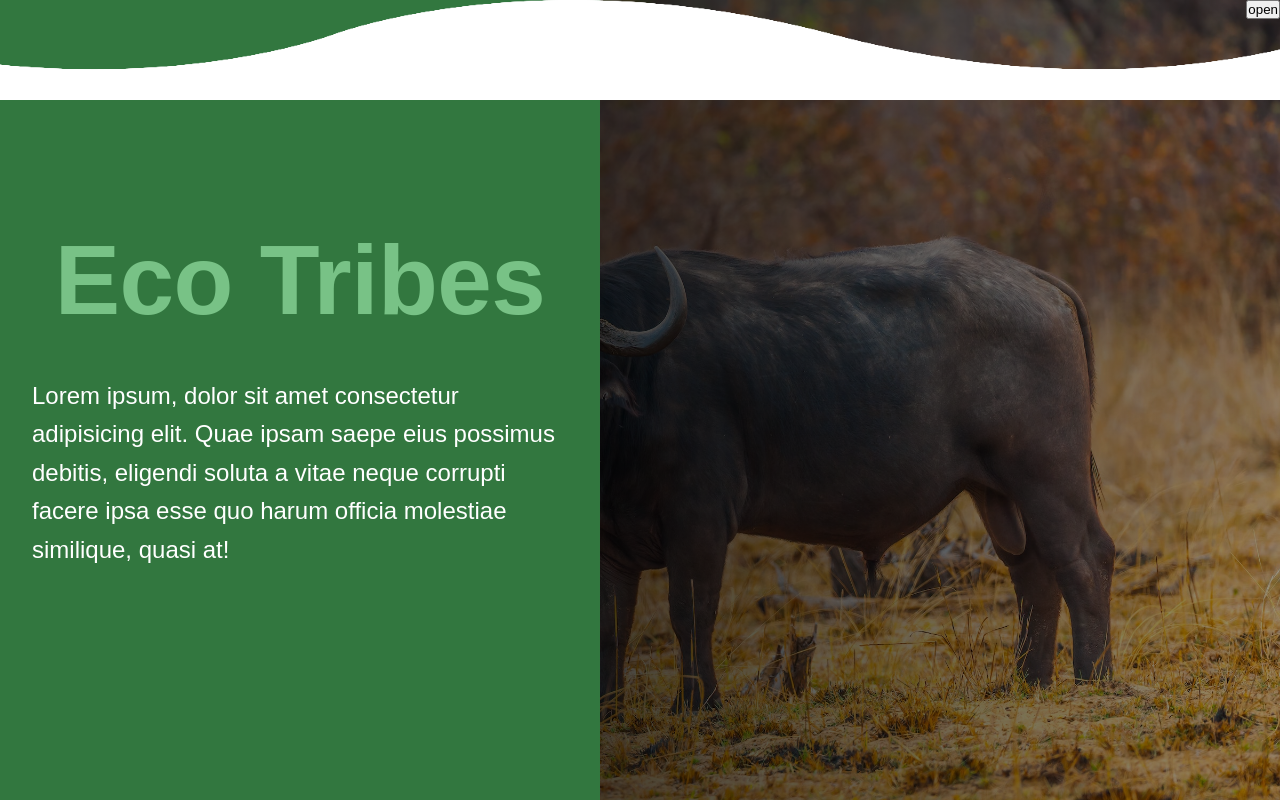
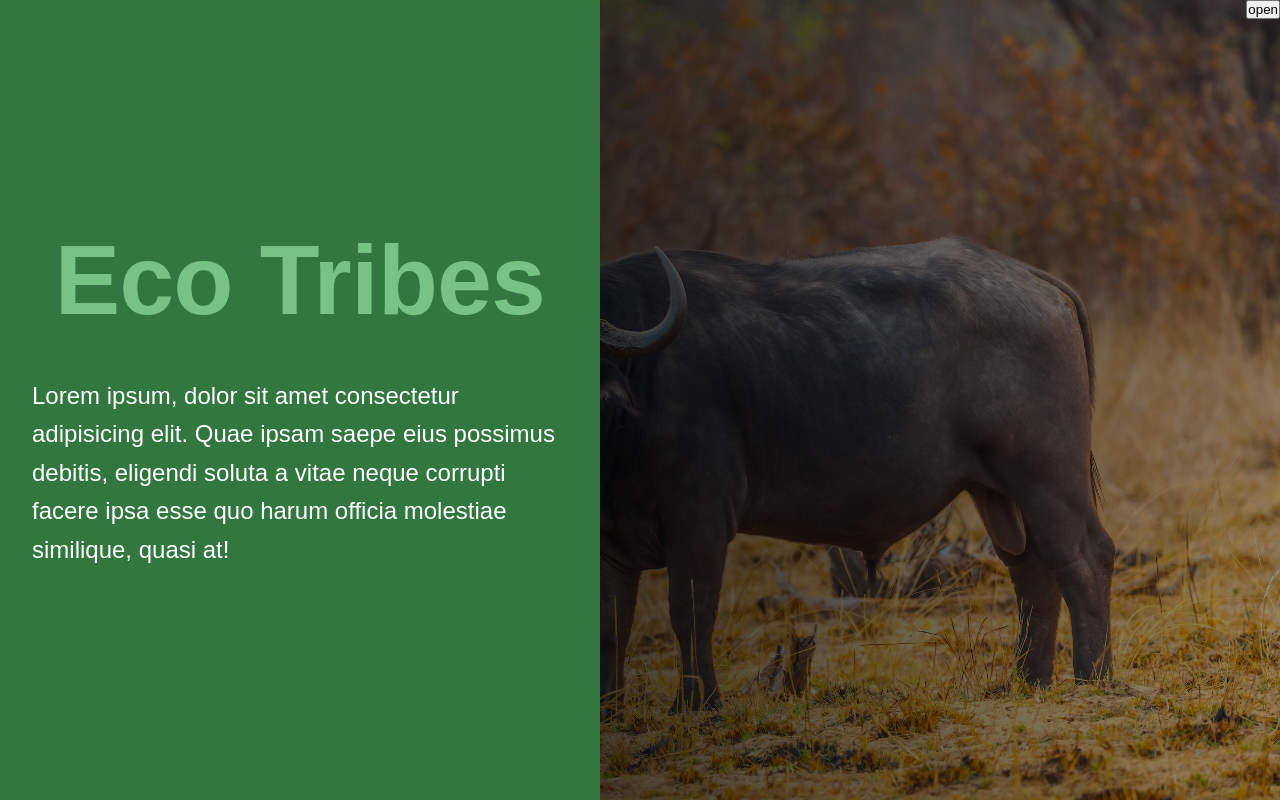
Before and after one commit to euouae682/HackPNW, a Vue app: page / in a window 1280 px wide. Shown: the top 802 px of the page. Built offline with nearby package versions, Linux system fonts and the light colour scheme.

Commit message:
added basic navbar blur

```diff
--- a/src/App.vue
+++ b/src/App.vue
@@ -2,16 +2,10 @@
 import { RouterLink, RouterView } from "vue-router";
 import Hero from "./components/Hero.vue";
 import About from "./components/About.vue";
-import Motto from "./components/Motto.vue";
-import CallToAction from "./components/CallToAction.vue";
 import Navbar from "./components/Navbar.vue";
 </script>
 
 <template>
-  <Hero />
-  <About />
-  <Motto />
-  <CallToAction />
   <RouterView />
   <Navbar />
 </template>
--- a/src/components/Hero.vue
+++ b/src/components/Hero.vue
@@ -16,23 +16,13 @@ import Navbar from "./Navbar.vue";
   </main>
 
 
-  <div class="wave"></div>
+  <!-- <div class="wave"></div> -->
 </template>
 
 <style scoped>
 /****************/
 /* HERO SECTION */
 /****************/
-#true {
-  -webkit-filter: blur(10px); /* Safari 6.0 - 9.0 */
-  filter: blur(10px);
-}
-
-#false {
-  -webkit-filter: none;
-  filter: none;
-}
-
 .hero {
   display: grid;
   grid-template-columns: 60rem 1fr 30rem;
--- /dev/null
+++ b/src/components/Home.vue
@@ -0,0 +1,33 @@
+<script setup>
+import Hero from "./Hero.vue";
+import About from "./About.vue";
+import Navbar from './Navbar.vue';
+import Motto from "./Motto.vue";
+import CallToAction from "./CallToAction.vue";
+import { store } from '../store.js';
+</script>
+
+<template>
+  <main class="home" :id="store.showNav">
+    <Hero />
+    <About />
+    <Motto />
+    <CallToAction />
+  </main>
+</template>
+
+<style scoped>
+#true {
+  -webkit-filter: blur(10px);
+  filter: blur(10px);
+}
+
+#false {
+  -webkit-filter: none;
+  filter: none;
+}
+
+.home {
+    transition: filter 0.5s;
+}
+</style>
--- a/src/components/Navbar.vue
+++ b/src/components/Navbar.vue
@@ -22,10 +22,12 @@ import { store } from '../store.js';
 /* The side navigation menu */
 #true {
   width: 300px;
+  backdrop-filter: blur(10px);
 }
 
 #false {
   width: 0px;
+  backdrop-filter: blur(0px);
 }
 
 .open-nav, .sidenav {
--- a/src/router/index.js
+++ b/src/router/index.js
@@ -1,5 +1,5 @@
 import { createRouter, createWebHistory } from 'vue-router'
-import Hero from '../components/Hero.vue'
+import Home from '../components/Home.vue'
 import Map from '../components/Map.vue'
 import Ping from '../components/Ping.vue'
 
@@ -9,7 +9,7 @@ const router = createRouter({
     {
       path: '/',
       name: 'home',
-      component: Hero
+      component: Home
     },
     {
       path: '/map',
```
